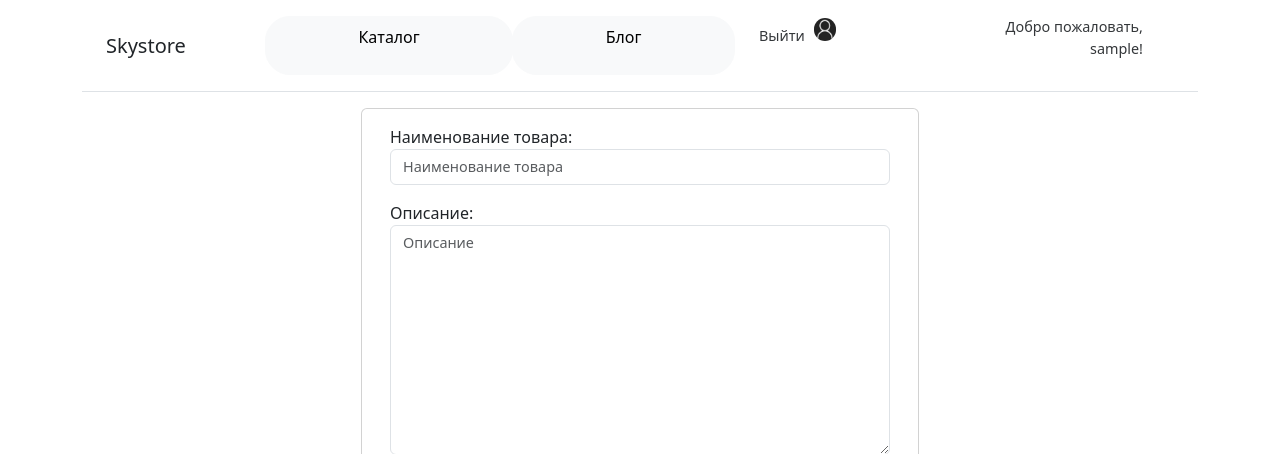
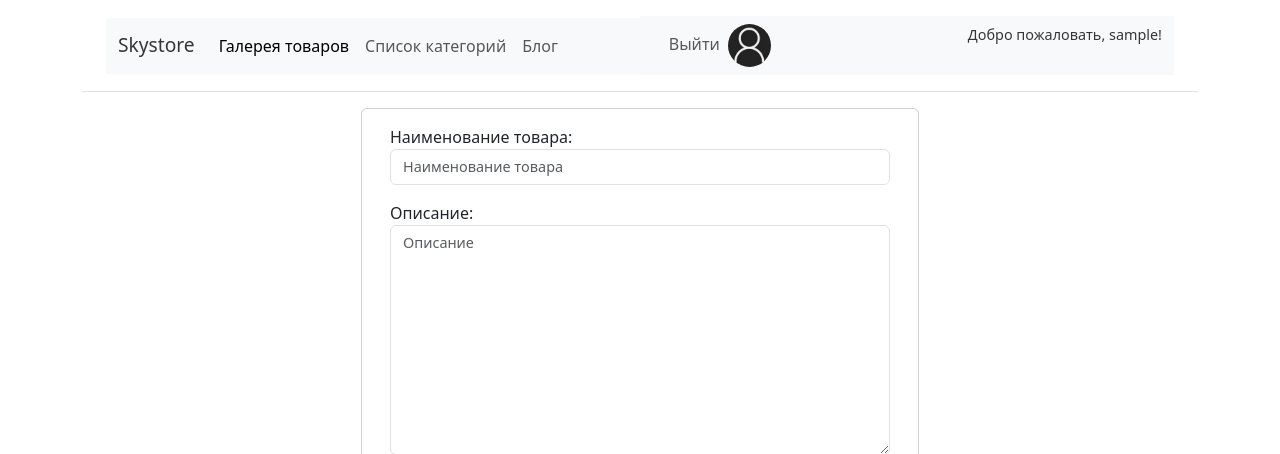
Before and after one commit to stasm-skypro/homework-29, a Django app: page /product_form/ in a window 1280 px wide. Shown: the top 454 px of the page. Run offline with Django 5.2, Linux system fonts and the light colour scheme; the visitor is signed in with stand-in values (Sample User, id 1); data comes from the database, SQL or seed files in the repository; parts of the project's set-up code (start-up, migrations or seed data) failed here and were passed over; some libraries are stand-ins or nearby versions.

Commit message:
Add view and tamplate for show products by category

```diff
--- a/catalog/forms.py
+++ b/catalog/forms.py
@@ -48,6 +48,18 @@ class CategoryForm(StyledFormMixin, forms.ModelForm):
                 break
 
         return cleaned_data
+
+
+class CategoryListForm(StyledFormMixin, forms.Form):
+    """Форма для вывода списка всех категорий товаров."""
+
+    class Meta:
+        model = Category
+        fields = "__all__"
+        labels = {
+            "name": "Наименование категории",
+            "description": "Описание",
+        }
 
 
 class ProductForm(StyledFormMixin, forms.ModelForm):
--- a/catalog/models.py
+++ b/catalog/models.py
@@ -35,10 +35,10 @@ class Product(models.Model):
     changed_at = models.DateField(verbose_name="Дата последнего изменения")
     views_counter = models.PositiveIntegerField(default=0, verbose_name="Количество просмотров")
     publicated = models.BooleanField(default=False, verbose_name="Признак публикации")
-    owner = models.ForeignKey("users.CustomUser", on_delete=models.CASCADE, related_name="goods", default=1)
+    owner = models.ForeignKey("users.CustomUser", on_delete=models.CASCADE, related_name="goods", default=1,
+                              verbose_name="Владелец")
 
     def __repl__(self) -> str:
-
         """Строковое представление для разработчиков."""
         return "%s %s %s %s %s %s %s" % (
             self.__class__,
--- a/catalog/urls.py
+++ b/catalog/urls.py
@@ -8,7 +8,7 @@ from catalog.views import (
     ProductCreateView,
     ProductUpdateView,
     ProductDeleteView,
-    CategoryCreateView,
+    CategoryCreateView, ProductByCategoryListView, CategoryListView,
 )
 
 
@@ -22,4 +22,6 @@ urlpatterns = [
     path("product_confirm_delete/<int:pk>/", ProductDeleteView.as_view(), name="product_delete"),
     path("category_form/", CategoryCreateView.as_view(), name="category_create"),
     path("product_moderator_form/<int:pk>/", ProductUpdateView.as_view(), name="product_moderator_update"),
+    path("category/<int:pk>/", ProductByCategoryListView.as_view(), name="product_by_category"),
+    path("category_list/", CategoryListView.as_view(), name="category_list"),
 ]
--- a/catalog/views.py
+++ b/catalog/views.py
@@ -22,6 +22,7 @@ from dotenv import load_dotenv
 from catalog.forms import CategoryForm, ProductForm, ProductModeratorForm
 from catalog.mixins import OwnerRequiredMixin  # Импортируем кастомный миксин для проверки владельца
 from catalog.models import Category, Product
+from catalog.services import ProductService
 
 load_dotenv()
 
@@ -38,8 +39,8 @@ class CategoryCreateView(LoginRequiredMixin, CreateView):
     """Определяет отображение добавления категории."""
 
     model = Category
+    form_class = CategoryForm
     context_object_name = "category"
-    form_class = CategoryForm
     success_url = reverse_lazy("catalog:product_list")
 
     def form_valid(self, form):
@@ -53,6 +54,14 @@ class CategoryCreateView(LoginRequiredMixin, CreateView):
         logger.warning("Ошибка при создании категории продукта: %s" % form.errors)
         return super().form_invalid(form)
 
+
+
+class CategoryListView(ListView):
+    """Определяет отображение списка категорий."""
+
+    model = Category
+    form_class = CategoryForm
+    context_object_name = "category_list"
 
 # ---- Определяем набор CRUD-операций для модели Product ----
 #
@@ -75,11 +84,11 @@ class ProductListView(ListView):
 
         if not queryset:
             queryset = super().get_queryset()
-            cache.set("product_list", queryset, 60*15)
+            cache.set("product_list", queryset, 60 * 15)
         return queryset
 
 
-@method_decorator(cache_page(60*15), name='dispatch')
+# @method_decorator(cache_page(60 * 15), name='dispatch')
 class ProductDetailView(LoginRequiredMixin, DetailView):
     """Определяет отображение детализации (характеристик) продукта."""
 
@@ -90,6 +99,7 @@ class ProductDetailView(LoginRequiredMixin, DetailView):
         """Проверяет количество просмотров статьи и отправляет уведомление администратору."""
         self.object = super().get_object(queryset)
         self.object.views_counter += 1
+        print(self.object.views_counter)
 
         # Отправлять уведомление администратору, если количество просмотров превысило 100
         if self.object.views_counter >= 100:
@@ -98,7 +108,6 @@ class ProductDetailView(LoginRequiredMixin, DetailView):
             logger.info("Информационное сообщение отправлено на адрес %s." % "stasm226@gmail.com")
 
         self.object.save()
-
         return self.object
 
     def send_info_email(self, user_email):
@@ -130,7 +139,7 @@ class ProductCreateView(LoginRequiredMixin, CreateView):
         return super().form_invalid(form)
 
 
-class ProductUpdateView(LoginRequiredMixin, OwnerRequiredMixin,  UpdateView):
+class ProductUpdateView(LoginRequiredMixin, OwnerRequiredMixin, UpdateView):
     """Определяет отображение обновления продукта."""
 
     model = Product
@@ -188,3 +197,20 @@ class ProductDeleteView(LoginRequiredMixin, OwnerRequiredMixin, DeleteView):
         product = self.get_object()
         logger.info("Продукт '%s' успешно удалён." % product.product)
         return super().delete(request, *args, **kwargs)
+
+
+class ProductByCategoryListView(ListView):
+    """Представление для вывода списка товаров по категории, отсортированных по просмотрам."""
+
+    model = Product
+    template_name = "catalog/product_by_category.html"
+    context_object_name = "products"
+
+    def get_queryset(self):
+        """Использует сервисный класс для получения и сортировки товаров."""
+        category_id = self.kwargs["pk"]
+        if category_id is None:
+            raise ValueError("category_id не передан в URL!")
+
+        self.category_id = category_id
+        return ProductService(category_id).get_products()
--- a/templates/navbar.html
+++ b/templates/navbar.html
@@ -1,33 +1,47 @@
 <!-- navbar.html -->
 <div class="d-flex flex-column flex-md-row align-items-center p-3 px-md-4 mb-3 bg-white border-bottom box-shadow">
-  <h5 class="my-0 mr-md-auto font-weight-normal">Skystore</h5>
-  <nav class="ms-5 d-flex justify-content-center flex-grow-1 gap-3">
-    <div class="btn-group" style="width: 50%;">
-      <a class="p-2 btn btn-light" style="border-radius: 25px;" href="{% url 'catalog:product_list' %}">Каталог</a>
-      <a class="p-2 btn btn-light" style="border-radius: 25px;" href="{% url 'blog:blog_list' %}">Блог</a>
+  <!-- Первая панель навигации -->
+  <nav class="navbar navbar-expand-lg bg-body-tertiary w-50">
+    <div class="container-fluid">
+      <a class="navbar-brand" style="color: #34373a; font-size: 1.2rem; border-radius: 25px;" href="#">Skystore</a>
+      <button class="navbar-toggler" type="button" data-bs-toggle="collapse" data-bs-target="#navbarNavAltMarkup"
+              aria-controls="navbarNavAltMarkup" aria-expanded="false" aria-label="Переключатель навигации">
+        <span class="navbar-toggler-icon"></span>
+      </button>
+      <div class="collapse navbar-collapse" id="navbarNavAltMarkup">
+        <div class="navbar-nav">
+          <a class="nav-link active" aria-current="page" href="{% url 'catalog:product_list' %}">Галерея товаров</a>
+          <a class="nav-link" href="{% url 'catalog:category_list' %}">Список категорий</a>
+          <a class="nav-link" href="{% url 'blog:blog_list' %}">Блог</a>
         </div>
-    <div class="btn-group justify-content-end" style="width: 20%;">
+      </div>
+    </div>
+  </nav>
+  <!-- Конец Первой панели навигации -->
+  <!-- Вторая панель навигации -->
+  <nav class="navbar navbar-expand-lg bg-body-tertiary w-50">
+    <div class="container-fluid">
+      <button class="navbar-toggler" type="button" data-bs-toggle="collapse" data-bs-target="#navbarNavAltMarkup"
+              aria-controls="navbarNavAltMarkup" aria-expanded="false" aria-label="Переключатель навигации">
+        <span class="navbar-toggler-icon"></span>
+      </button>
+      <div class="collapse navbar-collapse" id="navbarNavAltMarkup">
+        <div class="navbar-nav ms-auto">  <!-- ДОБАВИЛ ms-auto, чтобы кнопки были справа -->
           {% csrf_token %}
           {% if user.is_authenticated %}
-      <a href="{% url 'users:logout' %}" class="p-2 btn btn-secondary-link"
-         style="color: #34373a; font-size: 0.9rem;">Выйти</a>
+          <a class="nav-link" href="{% url 'users:logout' %}">Выйти</a>
           <a href="{% url 'users:user_update' user.pk %}">
             <img src=" {{ user.avatar.url }}" alt="{{ user.username }}" class="rounded-circle"
                  style="max-width: 18%" title="{{ user.username }}"/>
           </a>
+          <p class="fw-normal" style="color: #34373a; font-size: 0.9rem;">Добро пожаловать, {{ user.username }}!</p>
           {% else %}
-      <a href="{% url 'users:register' %}" class="p-2 btn btn-secondary-link"
-         style="color: #34373a; font-size: 0.9rem;">Регистрация</a>
-      <a href="{% url 'users:login' %}" class="p-2 btn btn-secondary-link"
-         style="color: #34373a; font-size: 0.9rem;">Войти</a>
+          <a class="nav-link" href="{% url 'users:register' %}">Регистрация</a>
+          <a class="nav-link" href="{% url 'users:login' %}">Войти</a>
           {% endif %}
-    </div>
-    <div class="text-end" style="width: 20%;">
-      <div class="row">
-        <div class="col">
-          <p class="fw-normal" style="color: #34373a; font-size: 0.9rem;">Добро пожаловать, {{ user.username }}!</p>
         </div>
       </div>
     </div>
   </nav>
+  <!-- Конец Второй панели навигации -->
 </div>
```
Also changed, not shown: catalog/services.py (+15 -0 lines), catalog/templates/catalog/category_list.html (added, +36 -0 lines), catalog/templates/catalog/product_by_category.html (added, +35 -0 lines). Lines whose indentation alone changed are shown as unchanged.
